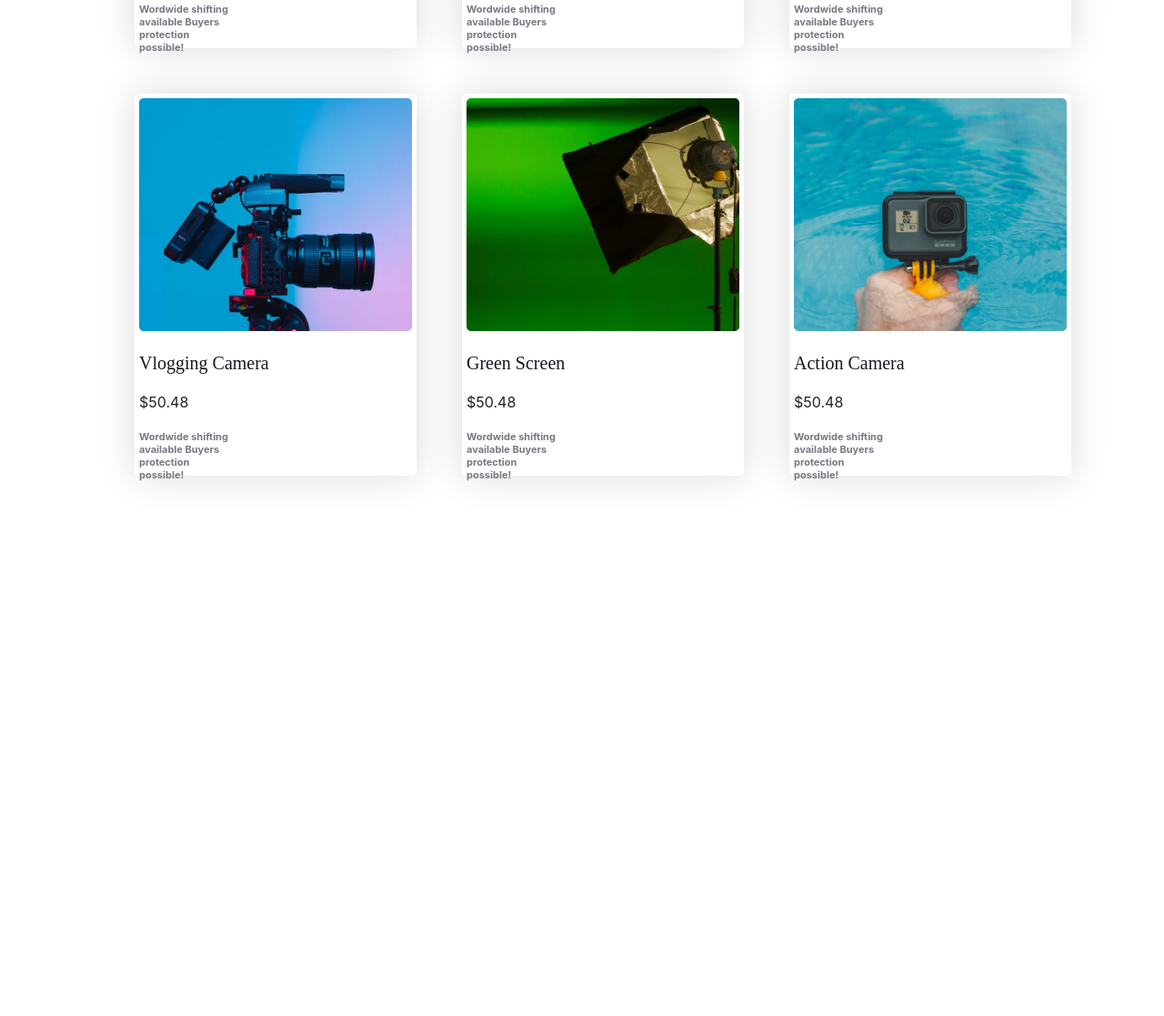
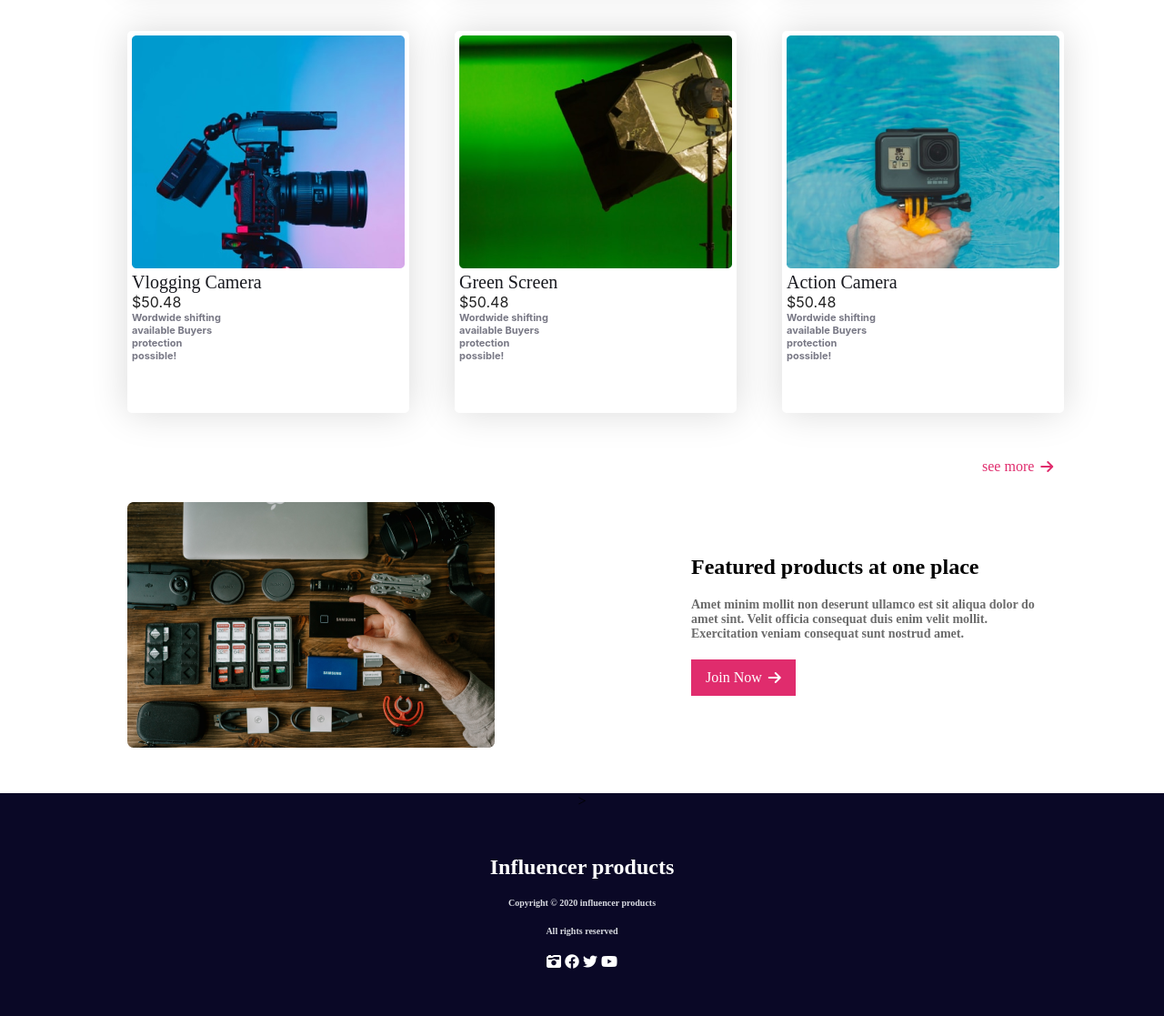
Before and after one commit to Afsana-Jannat/my-influencer-gears, a plain HTML site: page index.html in a window 1280 px wide. Shown: the part 1625-2742 px from the top of the page at 91% size. Before the commit the page ends 2198 px from the top, so only its background shows below. Drawn offline with Linux system fonts and the light colour scheme.

Commit message:
finished footer section

```diff
--- a/index.html
+++ b/index.html
@@ -115,7 +115,38 @@
             </div>
 
         </div>
+        <div class="see">
+            <p>see more</p>
+            <i id="arrow" class="fa-solid fa-arrow-right"></i>
+        </div>
+    </section>
+    <section class="feature">
+        <img src="images/gear.png" alt="">
+        <div class="feature-content">
+            <h2 class="title">Featured products at one place</h2>
+            <p class="f-discrip">Amet minim mollit non deserunt ullamco est sit aliqua dolor do amet sint.
+                 Velit officia consequat duis enim velit mollit.
+                 Exercitation veniam consequat sunt nostrud amet.</p>
+                 <div class="join">
+                    <p>Join Now</p>
+                    <i id="arrow" class="fa-solid fa-arrow-right"></i>
+                </div>
+        </div>
     </section>
     </main>
+    <footer>
+        >
+        <h2 class="footer-title">
+            Influencer products
+        </h2>
+        <p class="footer-p">Copyright © 2020  influencer products</p>
+        <p class="footer-p">All rights reserved</p>
+        <div class="icon">
+            <i class="fa-solid fa-camera-retro"></i>
+            <i class="fa-brands fa-facebook"></i>
+            <i class="fa-brands fa-twitter"></i>
+            <i class="fa-brands fa-youtube"></i>
+        </div>
+    </footer>
 </body>
 </html>
--- a/infu.css
+++ b/infu.css
@@ -1,3 +1,7 @@
+*{
+    margin: 0;
+    padding: 0;
+}
 header{
     padding: 35px 120px;
 }
@@ -29,6 +33,7 @@ nav li a{
     font-size: 30px;
     font-weight: 700;
     width: 300px;
+    margin-bottom: 20px;
 }
 .banner-discription{
     color: #3A3A3A;
@@ -36,6 +41,7 @@ nav li a{
     font-size: 11px;
     font-weight: 600;
     width: 270px;
+    margin-bottom: 20px;
 }
 .book{
     border-radius: 41px;
@@ -55,7 +61,7 @@ nav li a{
     margin-top: 20px;
 }
 .main-image img{
-    background: url(<path-to-image>), rgb(247, 238, 238) -256.697px -123px / 220.317% 154.831% no-repeat;
+    background-image: url('./images/Circle\ design.svg');
 
 }
 .logo-img{
@@ -113,3 +119,66 @@ h4{
     font-style: normal;
     font-weight: 500;
 }
+.see{
+    color: #E02C6D;
+    display: flex;
+    align-items: center;
+    gap: 7px;
+    margin-left: 1080px;
+}
+.title{
+    padding-bottom: 20px;
+}
+
+.join{
+    background-color: #E02C6D;
+    color: #FFF;
+    display: inline-flex;
+    align-items: center;
+    gap: 7px;
+    padding: 5px 16px;
+    width: auto;
+    height: 30px;
+    margin-top: 20px;
+}
+.feature{
+    display: flex;
+    justify-content: space-between;
+    align-items: center;
+    margin: 30px 140px;
+}
+.f-discrip{color: #6C6C6C;
+font-family: Poppins;
+font-size: 14px;
+font-style: normal;
+font-weight: 700;
+width: 380px;
+}
+footer{
+    background: #0A0826;
+    text-align: center;
+    margin-top: 50px;
+}
+.footer-title{
+    color: #FFF;
+   font-family: Poppins;
+   font-size: 24px;
+   font-style: normal;
+   font-weight: 700;
+   line-height: normal;
+   padding-top: 50px;
+}
+.footer-p{
+    color: #D9DBE1;
+    font-family: Manrope;
+    font-size: 10px;
+    font-style: normal;
+    font-weight: 700;
+    padding-top: 20px;
+}
+.icon{
+    padding-top: 20px;
+    color: #FFFFFF;
+    gap: 45px;
+    padding-bottom: 50px;
+}
```
